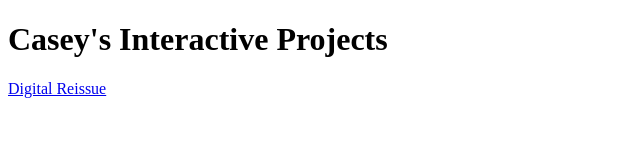
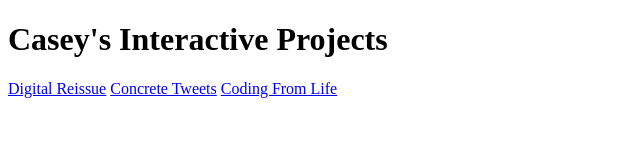
Before and after one commit to caseycelestin/projects, a plain HTML site: page index.html in a window 1280 px wide. Shown: the whole page, without its empty margins (0-640 px from the left). Drawn offline with Linux system fonts and the light colour scheme.

Commit message:
add tweets and sketch to homepage

```diff
--- a/index.html
+++ b/index.html
@@ -6,6 +6,8 @@
 <body>
 	<h1>Casey's Interactive Projects</h1>
 	<a href="digital_reissue/index.html">Digital Reissue</a>
+	<a href="labs/concrete_tweet/tweet.html">Concrete Tweets</a>
+	<a href="labs/coding-from-life/sketch-1/index.html">Coding From Life</a>
 
 </body>
 </html>
```
Also changed, not shown: 1 other file.
